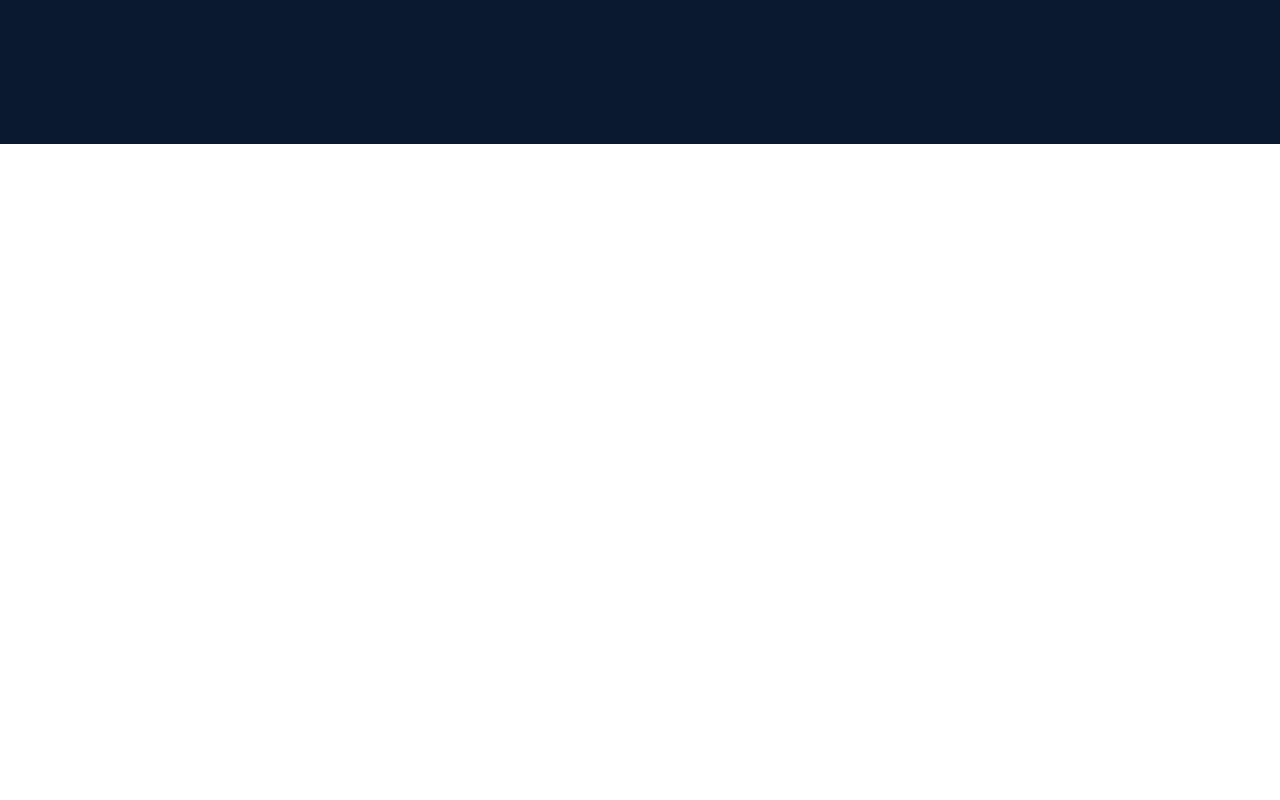
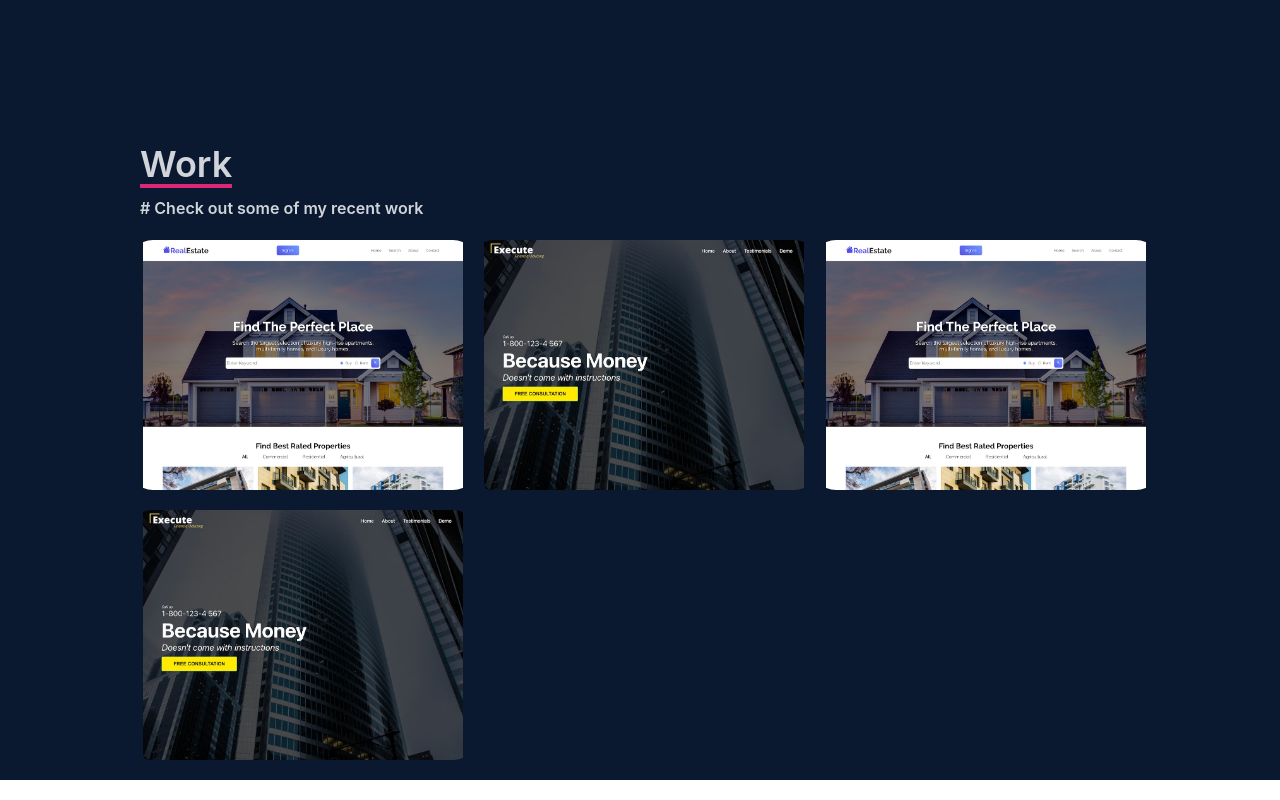
Before and after one commit to mdjamirulislam/client-briley, a React (Create React App) app: page / in a window 1280 px wide. Shown: the part 1900-2700 px from the top of the page. Before the commit the page ends 2044 px from the top, so only its background shows below. Built offline with nearby package versions, Linux system fonts and the light colour scheme.

Commit message:
main-slider-complete

```diff
--- a/src/App.js
+++ b/src/App.js
@@ -2,6 +2,7 @@ import About from "./component/About";
 import AboutTwo from "./component/AboutTwo";
 import Home from "./component/Home";
 import Skill from "./component/Skill";
+import Work from "./component/Work";
 
 function App() {
   return (
@@ -10,6 +11,7 @@ function App() {
       <About/>
       <AboutTwo/>
       <Skill/>
+      <Work/>
     </div>
   );
 }
--- /dev/null
+++ b/src/component/Work.js
@@ -0,0 +1,75 @@
+import React from "react";
+
+const Work = () => {
+  return (
+    <div className="w-full bg-[#0a192f] ">
+      <div className=" text-gray-300 px-3 w-full md:w-[80%] mx-auto">
+        <h1 className="border-pink-600 text-4xl mb-2 font-semibold  border-b-4 w-fit ">
+          Work
+        </h1>
+        <span className="text-base font-semibold text-gray-300 text-left">
+          # Check out some of my recent work
+        </span>
+      </div>
+      {/* background image slider work my me at home */}
+      <div className="grid grid-cols-3  my-5 w-[80%] mx-auto">
+        <div className="back-1 mb-5 group duration-500 hover:cursor-pointer ">
+          <div className=" bg-teal-200 z-10 group-hover:w-full group-hover:rounded-lg group-hover:duration-500  group-hover:h-full ">
+              <div className="hidden group-hover:flex     ">
+                <div className="items-center text-center m-auto mt-20 text-2xl text-pink-500 font-semibold">
+                <h1 className="w-full">React Js Application</h1>
+                <div className="flex gap-3 w-full text-center items-center mt-3 ml-7 mx-auto">
+                <button className="px-2 py-2  bg-white rounded-md text-black">Code</button>
+                <button className="px-2 py-2  bg-white rounded-md text-black">Live</button>
+                </div>
+                </div>
+              </div>
+          </div>
+        </div>
+        {/* secend iamge slider wrapper background image */}
+        <div className="back-2 mb-5 group duration-500 hover:cursor-pointer ">
+          <div className=" bg-teal-200 z-10 group-hover:w-full group-hover:rounded-lg group-hover:duration-500  group-hover:h-full ">
+              <div className="hidden group-hover:flex     ">
+                <div className="items-center text-center m-auto mt-20 text-2xl text-pink-500 font-semibold">
+                <h1 className="w-full">React Js Application</h1>
+                <div className="flex gap-3 w-full text-center items-center mt-3 ml-7 mx-auto">
+                <button className="px-2 py-2  bg-white rounded-md text-black">Code</button>
+                <button className="px-2 py-2  bg-white rounded-md text-black">Live</button>
+                </div>
+                </div>
+              </div>
+          </div>
+        </div>
+        <div className="back-1 mb-5 group duration-500 hover:cursor-pointer ">
+          <div className=" bg-teal-200 z-10 group-hover:w-full group-hover:rounded-lg group-hover:duration-500  group-hover:h-full ">
+              <div className="hidden group-hover:flex     ">
+                <div className="items-center text-center m-auto mt-20 text-2xl text-pink-500 font-semibold">
+                <h1 className="w-full">React Js Application</h1>
+                <div className="flex gap-3 w-full text-center items-center mt-3 ml-7 mx-auto">
+                <button className="px-2 py-2  bg-white rounded-md text-black">Code</button>
+                <button className="px-2 py-2  bg-white rounded-md text-black">Live</button>
+                </div>
+                </div>
+              </div>
+          </div>
+        </div>
+        <div className="back-2 mb-5 group duration-500 hover:cursor-pointer ">
+          <div className=" bg-teal-200 z-10 group-hover:w-full group-hover:rounded-lg group-hover:duration-500  group-hover:h-full ">
+              <div className="hidden group-hover:flex     ">
+                <div className="items-center text-center m-auto mt-20 text-2xl text-pink-500 font-semibold">
+                <h1 className="w-full">React Js Application</h1>
+                <div className="flex gap-3 w-full text-center items-center mt-3 ml-7 mx-auto">
+                <button className="px-2 py-2  bg-white rounded-md text-black">Code</button>
+                <button className="px-2 py-2  bg-white rounded-md text-black">Live</button>
+                </div>
+                </div>
+              </div>
+          </div>
+        </div>
+
+      </div>
+    </div>
+  );
+};
+
+export default Work;
--- a/src/index.css
+++ b/src/index.css
@@ -27,3 +27,29 @@ code {
   font-family: source-code-pro, Menlo, Monaco, Consolas, 'Courier New',
     monospace;
 }
+.back-1{
+  background-image: url(./assets/projects/realestate.jpg);
+  background-position: center;
+  background-size: cover;
+  background-repeat: no-repeat;
+  width:200px;
+  height:100px;
+}
+.back-1{
+  background-image: url(./assets/projects/realestate.jpg);
+  background-position: center;
+  background-size: contain;
+  background-repeat: no-repeat;
+  width:350px;
+  height:250px;
+  border-radius:25px
+}
+.back-2{
+  background-image: url(./assets/projects/workImg.jpeg);
+  background-position: center;
+  background-size: contain;
+  background-repeat: no-repeat;
+  width:350px;
+  height:250px;
+  border-radius:25px;
+}
```
